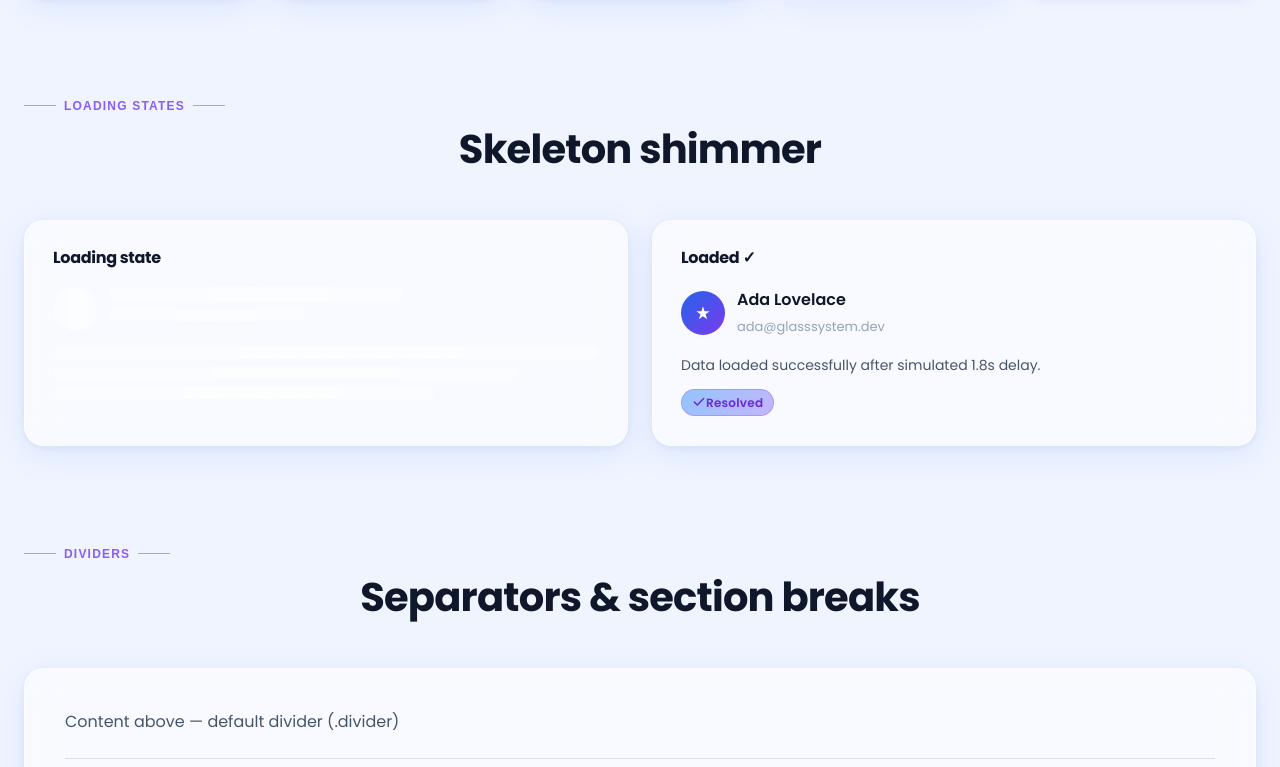
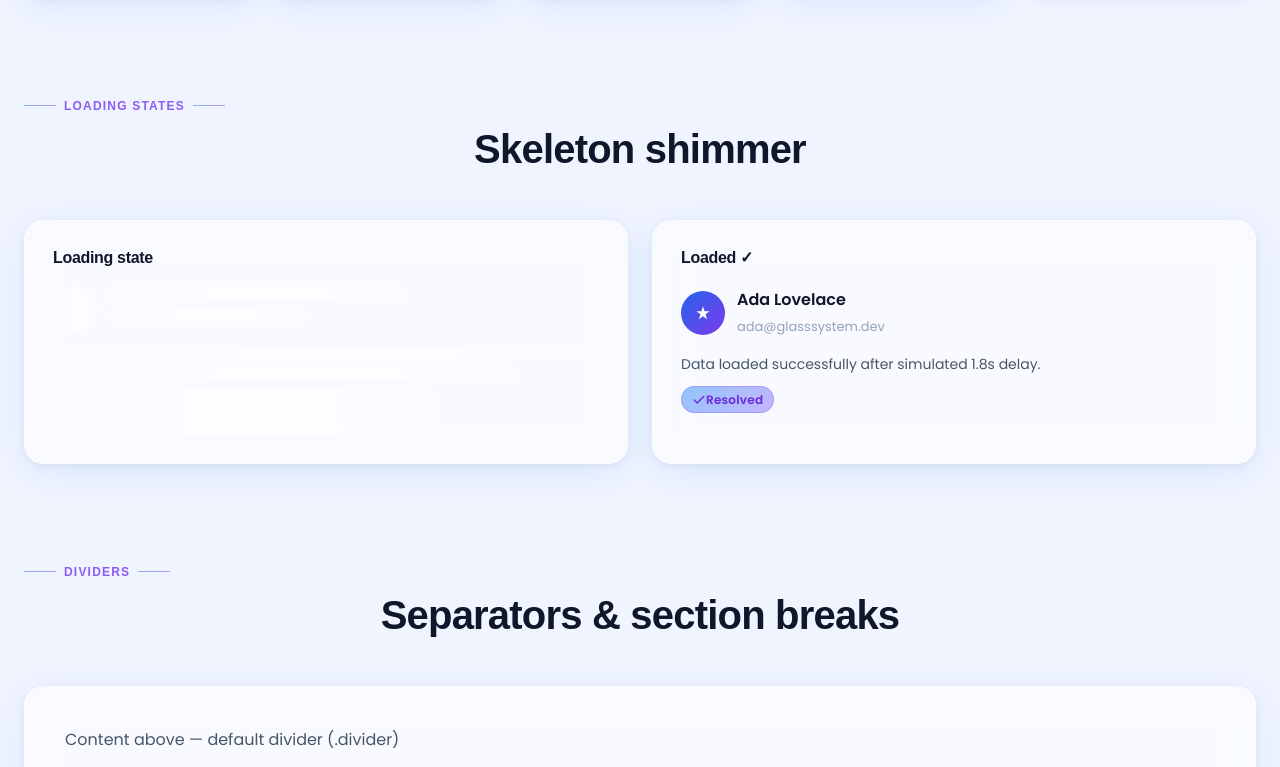
Before and after one commit to rajesh-ranjan-git/glassmorphism-with-tailwind, a Next.js app: page / in a window 1280 px wide. Shown: the part 4253-5020 px from the top of the page. Built offline with nearby package versions, Linux system fonts and the light colour scheme; a web font is replaced by a local one.

Commit message:
skeletons section

```diff
--- a/src/app/page.tsx
+++ b/src/app/page.tsx
@@ -20,10 +20,10 @@ import TypographySection from "@/components/typographySection";
 import FormElementsSection from "@/components/formElementsSection";
 import GradientsSection from "@/components/gradientsSection";
 import AnimationsSection from "@/components/animationsSection";
+import SkeletonLoadersSection from "@/components/skeletonLoadersSection";
 
 export default function GlassShowcase() {
   const [dark, setDark] = useState(false);
-  const [loading, setLoading] = useState(true);
 
   useEffect(() => {
     const storedTheme = localStorage.getItem("activeTheme");
@@ -44,11 +44,6 @@ export default function GlassShowcase() {
 
     localStorage.setItem("activeTheme", dark ? "dark" : "light");
   }, [dark]);
-
-  useEffect(() => {
-    const t = setTimeout(() => setLoading(false), 1800);
-    return () => clearTimeout(t);
-  }, []);
 
   return (
     <main className="bg-bg-page min-h-dvh overflow-x-hidden font-poppins text-text-primary">
@@ -72,178 +67,9 @@ export default function GlassShowcase() {
         <GradientsSection />
 
         <AnimationsSection />
+
+        <SkeletonLoadersSection />
         {/* Done till here */}
-
-        {/* ══════════════════════════════════════════════
-            SECTION 9 — SKELETON LOADER
-        ══════════════════════════════════════════════ */}
-        <section className="mb-25">
-          <div className="mb-12 text-center">
-            <SectionLabel>Loading States</SectionLabel>
-            <h2 style={{ fontFamily: "var(--font-display)" }}>
-              Skeleton shimmer
-            </h2>
-          </div>
-
-          <div
-            style={{
-              display: "grid",
-              gridTemplateColumns: "1fr 1fr",
-              gap: "24px",
-            }}
-          >
-            {/* Skeleton card */}
-            <div className="glass" style={{ padding: "28px" }}>
-              <h5
-                style={{
-                  fontFamily: "var(--font-display)",
-                  marginBottom: "20px",
-                }}
-              >
-                Loading state
-              </h5>
-              <div
-                style={{ display: "flex", gap: "12px", marginBottom: "16px" }}
-              >
-                <div
-                  className="skeleton"
-                  style={{
-                    width: "44px",
-                    height: "44px",
-                    borderRadius: "50%",
-                    flexShrink: 0,
-                  }}
-                />
-                <div style={{ flex: 1 }}>
-                  <div
-                    className="skeleton"
-                    style={{
-                      height: "14px",
-                      marginBottom: "8px",
-                      width: "60%",
-                    }}
-                  />
-                  <div
-                    className="skeleton"
-                    style={{ height: "12px", width: "40%" }}
-                  />
-                </div>
-              </div>
-              <div
-                className="skeleton"
-                style={{ height: "12px", marginBottom: "8px" }}
-              />
-              <div
-                className="skeleton"
-                style={{ height: "12px", marginBottom: "8px", width: "85%" }}
-              />
-              <div
-                className="skeleton"
-                style={{ height: "12px", width: "70%" }}
-              />
-            </div>
-
-            {/* Loaded state */}
-            <div className="glass" style={{ padding: "28px" }}>
-              <h5
-                style={{
-                  fontFamily: "var(--font-display)",
-                  marginBottom: "20px",
-                }}
-              >
-                {loading ? "Fetching data…" : "Loaded ✓"}
-              </h5>
-              {loading ? (
-                <>
-                  <div
-                    style={{
-                      display: "flex",
-                      gap: "12px",
-                      marginBottom: "16px",
-                    }}
-                  >
-                    <div
-                      className="skeleton"
-                      style={{
-                        width: "44px",
-                        height: "44px",
-                        borderRadius: "50%",
-                        flexShrink: 0,
-                      }}
-                    />
-                    <div style={{ flex: 1 }}>
-                      <div
-                        className="skeleton"
-                        style={{
-                          height: "14px",
-                          marginBottom: "8px",
-                          width: "55%",
-                        }}
-                      />
-                      <div
-                        className="skeleton"
-                        style={{ height: "12px", width: "35%" }}
-                      />
-                    </div>
-                  </div>
-                  <div
-                    className="skeleton"
-                    style={{ height: "12px", marginBottom: "8px" }}
-                  />
-                  <div
-                    className="skeleton"
-                    style={{ height: "12px", width: "80%" }}
-                  />
-                </>
-              ) : (
-                <div className="animate-fade-in">
-                  <div
-                    style={{
-                      display: "flex",
-                      gap: "12px",
-                      marginBottom: "16px",
-                      alignItems: "center",
-                    }}
-                  >
-                    <div
-                      style={{
-                        width: "44px",
-                        height: "44px",
-                        borderRadius: "50%",
-                        background: "var(--gradient-brand-vivid)",
-                        flexShrink: 0,
-                        display: "flex",
-                        alignItems: "center",
-                        justifyContent: "center",
-                        color: "#fff",
-                      }}
-                    >
-                      <SparkleIcon />
-                    </div>
-                    <div>
-                      <p
-                        style={{
-                          fontWeight: 600,
-                          color: "var(--text-primary)",
-                          margin: 0,
-                        }}
-                      >
-                        Ada Lovelace
-                      </p>
-                      <small>ada@glasssystem.dev</small>
-                    </div>
-                  </div>
-                  <p style={{ fontSize: "0.875rem", marginBottom: "12px" }}>
-                    Data loaded successfully after simulated 1.8s delay.
-                  </p>
-                  <span className="badge badge-gradient">
-                    <CheckIcon /> Resolved
-                  </span>
-                </div>
-              )}
-            </div>
-          </div>
-        </section>
 
         {/* ══════════════════════════════════════════════
             SECTION 10 — DIVIDERS
@@ -251,9 +77,7 @@ export default function GlassShowcase() {
         <section className="mb-25">
           <div className="mb-12 text-center">
             <SectionLabel>Dividers</SectionLabel>
-            <h2 style={{ fontFamily: "var(--font-display)" }}>
-              Separators & section breaks
-            </h2>
+            <h2>Separators & section breaks</h2>
           </div>
 
           <div className="glass" style={{ padding: "40px" }}>
@@ -278,9 +102,7 @@ export default function GlassShowcase() {
         <section className="mb-25">
           <div className="mb-12 text-center">
             <SectionLabel>Heavy Glass</SectionLabel>
-            <h2 style={{ fontFamily: "var(--font-display)" }}>
-              Modal & dialog surfaces
-            </h2>
+            <h2>Modal & dialog surfaces</h2>
           </div>
 
           <div style={{ display: "flex", justifyContent: "center" }}>
@@ -317,7 +139,6 @@ export default function GlassShowcase() {
               </span>
               <h3
                 style={{
-                  fontFamily: "var(--font-display)",
                   marginBottom: "12px",
                 }}
               >
@@ -353,7 +174,7 @@ export default function GlassShowcase() {
         <section className="mb-25">
           <div className="mb-12 text-center">
             <SectionLabel>Real-world Example</SectionLabel>
-            <h2 style={{ fontFamily: "var(--font-display)" }}>Pricing cards</h2>
+            <h2>Pricing cards</h2>
           </div>
 
           <div
@@ -578,9 +399,7 @@ export default function GlassShowcase() {
         <section className="mb-25">
           <div className="mb-12 text-center">
             <SectionLabel>Status Messages</SectionLabel>
-            <h2 style={{ fontFamily: "var(--font-display)" }}>
-              Info, success, warning & error
-            </h2>
+            <h2>Info, success, warning & error</h2>
           </div>
 
           <div
@@ -602,7 +421,6 @@ export default function GlassShowcase() {
             >
               <h5
                 style={{
-                  fontFamily: "var(--font-display)",
                   marginBottom: "8px",
                 }}
               >
@@ -707,7 +525,6 @@ export default function GlassShowcase() {
               >
                 <h5
                   style={{
-                    fontFamily: "var(--font-display)",
                     marginBottom: "0",
                   }}
                 >
@@ -858,7 +675,6 @@ export default function GlassShowcase() {
             </span>
             <h2
               style={{
-                fontFamily: "var(--font-display)",
                 maxWidth: "520px",
                 marginInline: "auto",
                 marginBottom: "16px",
--- a/src/components/animationsSection.tsx
+++ b/src/components/animationsSection.tsx
@@ -37,7 +37,7 @@ const AnimationsSection = () => {
           },
         ].map((a) => (
           <div key={a.cls} className={`glass p-6 text-center ${a.cls}`}>
-            <div className="bg-gradient-brand-vivid mx-auto mb-4 rounded-xl w-12 h-12" />
+            <div className="bg-(image:--gradient-brand-vivid) mx-auto mb-4 rounded-xl w-12 h-12" />
             <code className="block mb-1.5 text-sm text-accent-purple">
               .{a.label}
             </code>
--- /dev/null
+++ b/src/components/skeletonLoadersSection.tsx
@@ -0,0 +1,76 @@
+import { useEffect, useState } from "react";
+import SectionLabel from "@/components/sectionLabel";
+import { CheckIcon, SparkleIcon } from "@/components/icons";
+
+const SkeletonLoadersSection = () => {
+  const [loading, setLoading] = useState(true);
+
+  useEffect(() => {
+    const t = setTimeout(() => setLoading(false), 1800);
+    return () => clearTimeout(t);
+  }, []);
+
+  return (
+    <section className="mb-25">
+      <div className="mb-12 text-center">
+        <SectionLabel>Loading States</SectionLabel>
+        <h2>Skeleton shimmer</h2>
+      </div>
+
+      <div className="gap-6 grid grid-cols-2">
+        <div className="p-7 glass">
+          <h5 className="mb-5">Loading state</h5>
+          <div className="flex gap-3 mb-4">
+            <div className="rounded-[50%] w-11 h-11 skeleton shrink-0" />
+            <div className="flex-1">
+              <div className="mb-2 w-[60%] h-3.5 skeleton" />
+              <div className="w-[40%] h-3 skeleton" />
+            </div>
+          </div>
+          <div className="mb-2 h-3 skeleton" />
+          <div className="mb-2 w-[85%] h-3 skeleton" />
+          <div className="w-[70%] h-12 skeleton" />
+        </div>
+
+        <div className="p-7 glass">
+          <h5 className="mb-5">{loading ? "Fetching data…" : "Loaded ✓"}</h5>
+          {loading ? (
+            <>
+              <div className="flex gap-3 mb-4">
+                <div className="rounded-[50%] w-11 h-11 skeleton shrink-0" />
+                <div className="flex-1">
+                  <div className="mb-2 w-[55%] h-11 skeleton" />
+                  <div className="w-[35%] h-3 skeleton" />
+                </div>
+              </div>
+              <div className="mb-2 h-3 skeleton" />
+              <div className="w-[80%] h-3 skeleton" />
+            </>
+          ) : (
+            <div className="animate-fade-in">
+              <div className="flex items-center gap-3 mb-4">
+                <div className="w-11 h-11 rounded-[50%] bg-(image:--gradient-brand-vivid) shrink-0 flex items-center justify-center text-white">
+                  <SparkleIcon />
+                </div>
+                <div>
+                  <p className="m-0 font-semibold text-text-primary">
+                    Ada Lovelace
+                  </p>
+                  <small>ada@glasssystem.dev</small>
+                </div>
+              </div>
+              <p className="mb-3 text-sm">
+                Data loaded successfully after simulated 1.8s delay.
+              </p>
+              <span className="badge badge-gradient">
+                <CheckIcon /> Resolved
+              </span>
+            </div>
+          )}
+        </div>
+      </div>
+    </section>
+  );
+};
+
+export default SkeletonLoadersSection;
```
